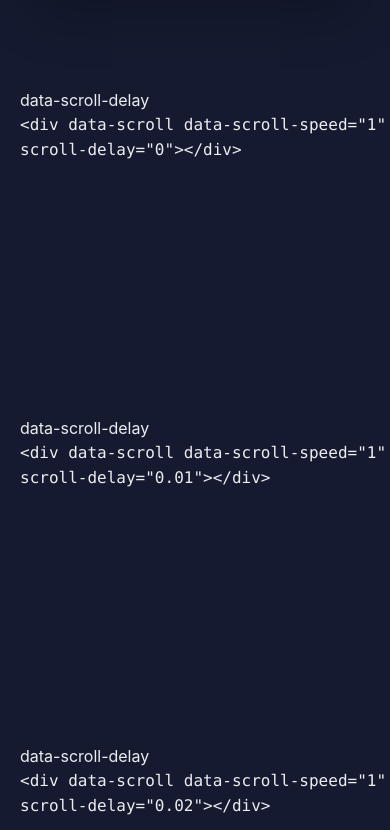
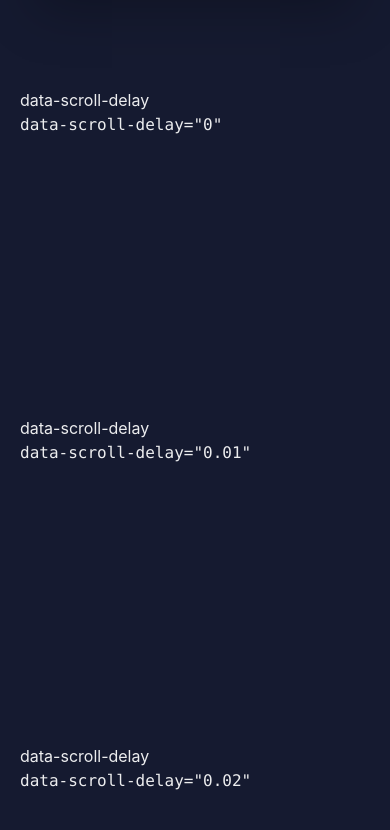
Before and after one commit to ShocKWavEv1/housecolor, a Next.js app: page / in a window 390 px wide. Shown: the part 3594-4424 px from the top of the page. Built offline with nearby package versions, Linux system fonts and the light colour scheme; a web font is replaced by a local one.

Commit message:
test for mobile

```diff
--- a/src/pages/design/index.js
+++ b/src/pages/design/index.js
@@ -121,7 +121,7 @@ export default function Design() {
   ]
 
   return (
-    <SmoothScrollProvider options={{ smooth: true, multiplier: 1 }}>
+    <SmoothScrollProvider options={{ smooth: true, multiplier: 1, smartphone: { smooth: true }, tablet: { smooth: true } }}>
       <Box w="100%" data-scroll-container h="auto" minH="100vh" display="flex" alignItems="flex-start" justifyContent="flex-start" flexDirection="column">
         <Sketch gradientGL="14ec6a,4820f2,22228b,0e003f,14ec6a" />
         <Hero />
--- a/src/pages/index.js
+++ b/src/pages/index.js
@@ -20,7 +20,7 @@ export default function Home() {
               {[...Array(10).keys()].map((idx) => (
                 <Box w="520px" h="320px" p="20px" key={idx} data-scroll data-scroll-speed="4" data-scroll-delay={idx / 100}>
                   <h2>data-scroll-delay</h2>
-                  <code>{`<div data-scroll data-scroll-speed="1" data-scroll-delay="${idx / 100}"></div>`}</code>
+                  <code>{`data-scroll-delay="${idx / 100}"`}</code>
                 </Box>
               ))}
         </Wrap>
```
